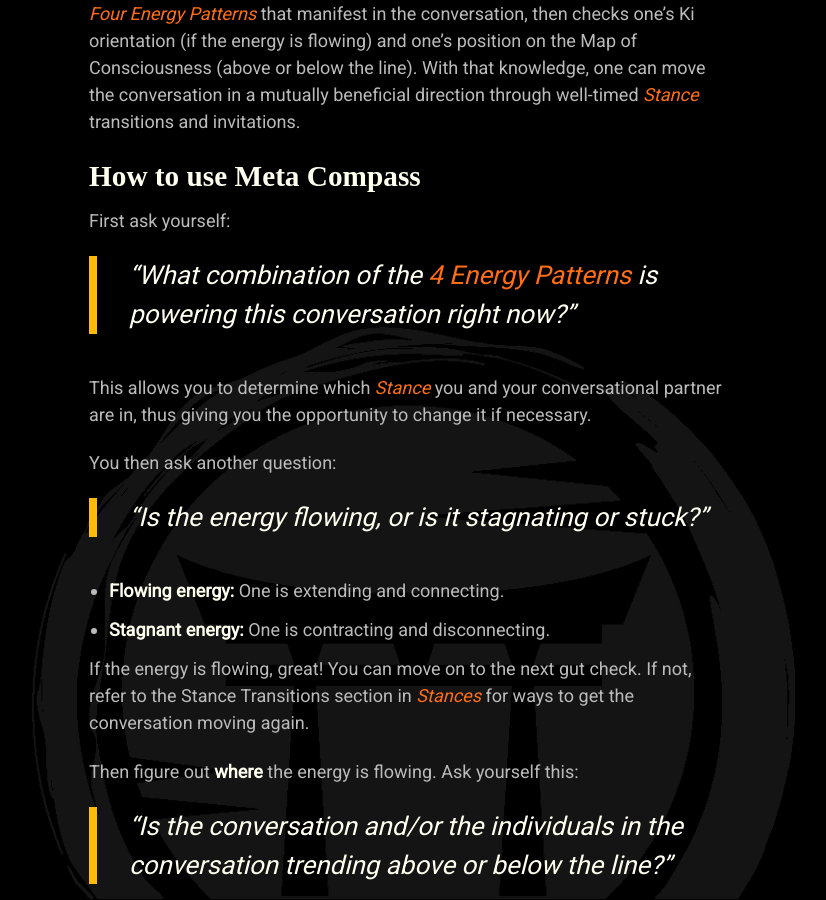
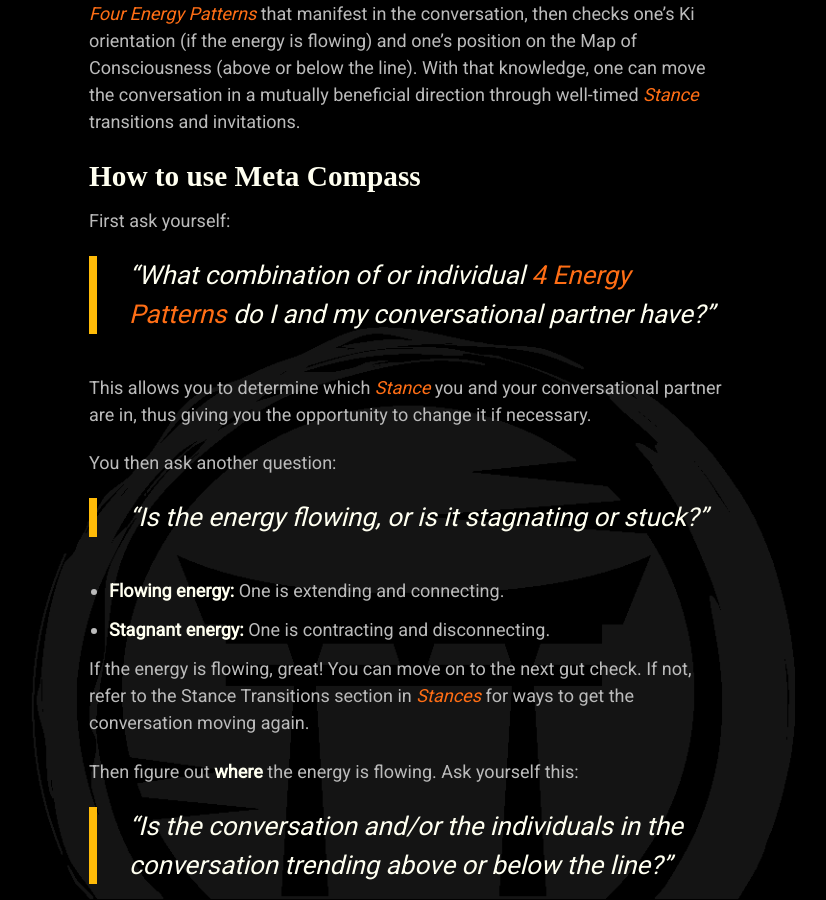
Before and after one commit to mindset-dojo/mindset-dojo.github.io, a Jekyll site: the page built from _forms/tone.md, in a window 1280 px wide and 900 px high, scrolled down 1074 px. Shown: the whole window, without its empty margins (229-1055 px from the left). Built offline with Jekyll 4.4.1, drawn with Linux system fonts in a browser that asks for light colours; some web fonts are replaced.

Commit message:
fix(tone): clarify first meta compass question.

```diff
--- a/_forms/tone.md
+++ b/_forms/tone.md
@@ -32,7 +32,7 @@ Using a [Three Question Reflection](../three-question-reflection/) and powered b
 
 First ask yourself:
 
-> "What combination of the [4 Energy Patterns](../four-patterns/) is powering this conversation right now?"
+> "What combination of or individual [4 Energy Patterns](../four-patterns/) do I and my conversational partner have?"
 
 This allows you to determine which [Stance](../stance/) you and your conversational partner are in, thus giving you the opportunity to change it if necessary.
 
```
